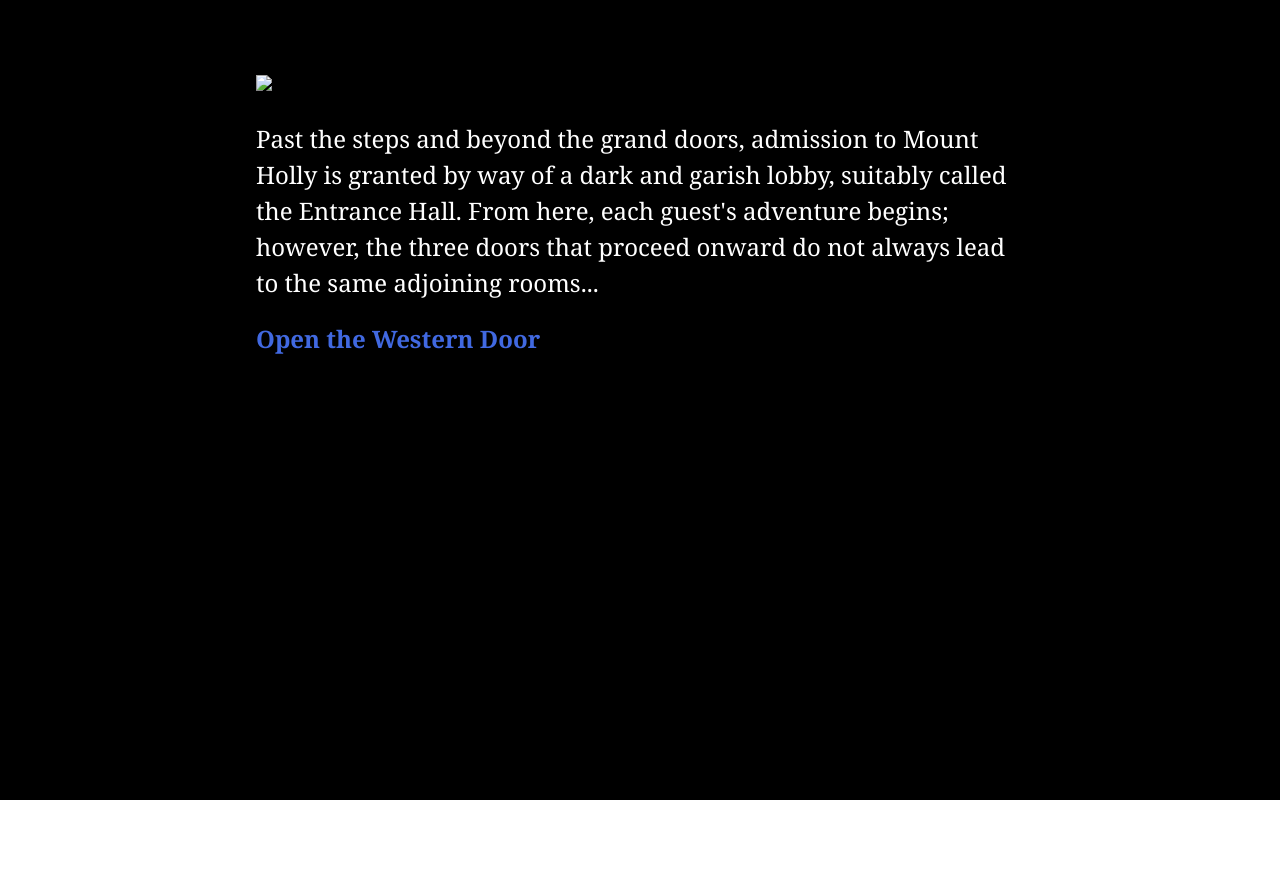
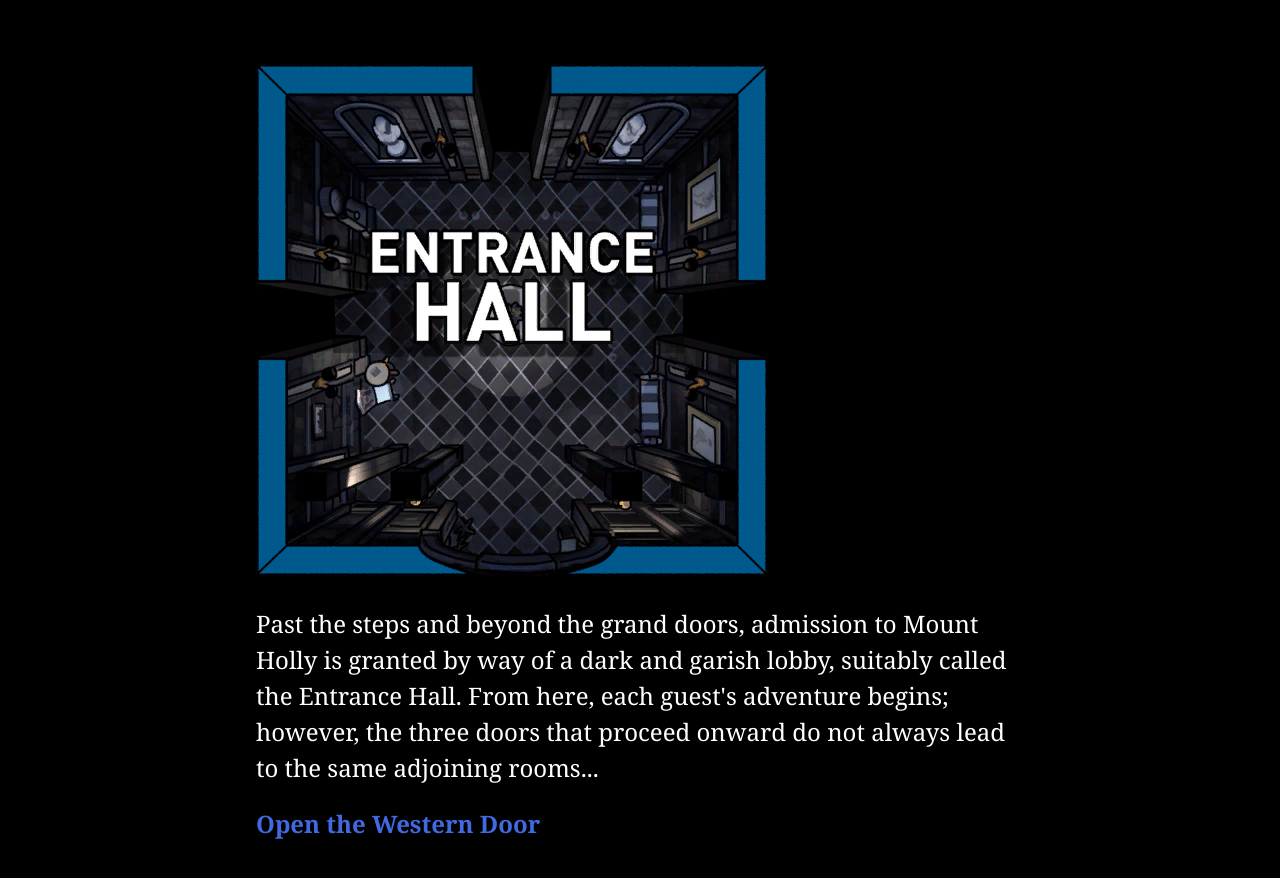
Before and after one commit to H4MTUB/twine-experiment, a plain HTML site: page index.html in a window 1280 px wide. Before the commit the page ends 800 px from the top, so only its background shows below. Drawn offline with Linux system fonts and the light colour scheme.

Commit message:
Update index.html
updated image link

```diff
--- a/index.html
+++ b/index.html
@@ -9,7 +9,7 @@
 </head>
 <body>
 <tw-story><noscript><tw-noscript>JavaScript needs to be enabled to play Tutorial Story.</tw-noscript></noscript></tw-story>
-<tw-storydata name="Tutorial Story" startnode="1" creator="Twine" creator-version="2.12.0" format="Harlowe" format-version="3.3.9" ifid="B127AEDE-44DF-4AA0-B665-A87BAC3359A4" options="" tags="" zoom="1" hidden><style role="stylesheet" id="twine-user-stylesheet" type="text/twine-css"></style><script role="script" id="twine-user-script" type="text/twine-javascript"></script><tw-passagedata pid="1" name="Entrance Hall" tags="" position="800,400" size="100,100">&lt;img src=&quot;EntranceHall.png&quot;&gt;
+<tw-storydata name="Tutorial Story" startnode="1" creator="Twine" creator-version="2.12.0" format="Harlowe" format-version="3.3.9" ifid="B127AEDE-44DF-4AA0-B665-A87BAC3359A4" options="" tags="" zoom="1" hidden><style role="stylesheet" id="twine-user-stylesheet" type="text/twine-css"></style><script role="script" id="twine-user-script" type="text/twine-javascript"></script><tw-passagedata pid="1" name="Entrance Hall" tags="" position="800,400" size="100,100">&lt;img src=&quot;images/EntranceHall.png&quot;&gt;
 
 Past the steps and beyond the grand doors, admission to Mount Holly is granted by way of a dark and garish lobby, suitably called the Entrance Hall. From here, each guest&#39;s adventure begins; however, the three doors that proceed onward do not always lead to the same adjoining rooms...
 
```
